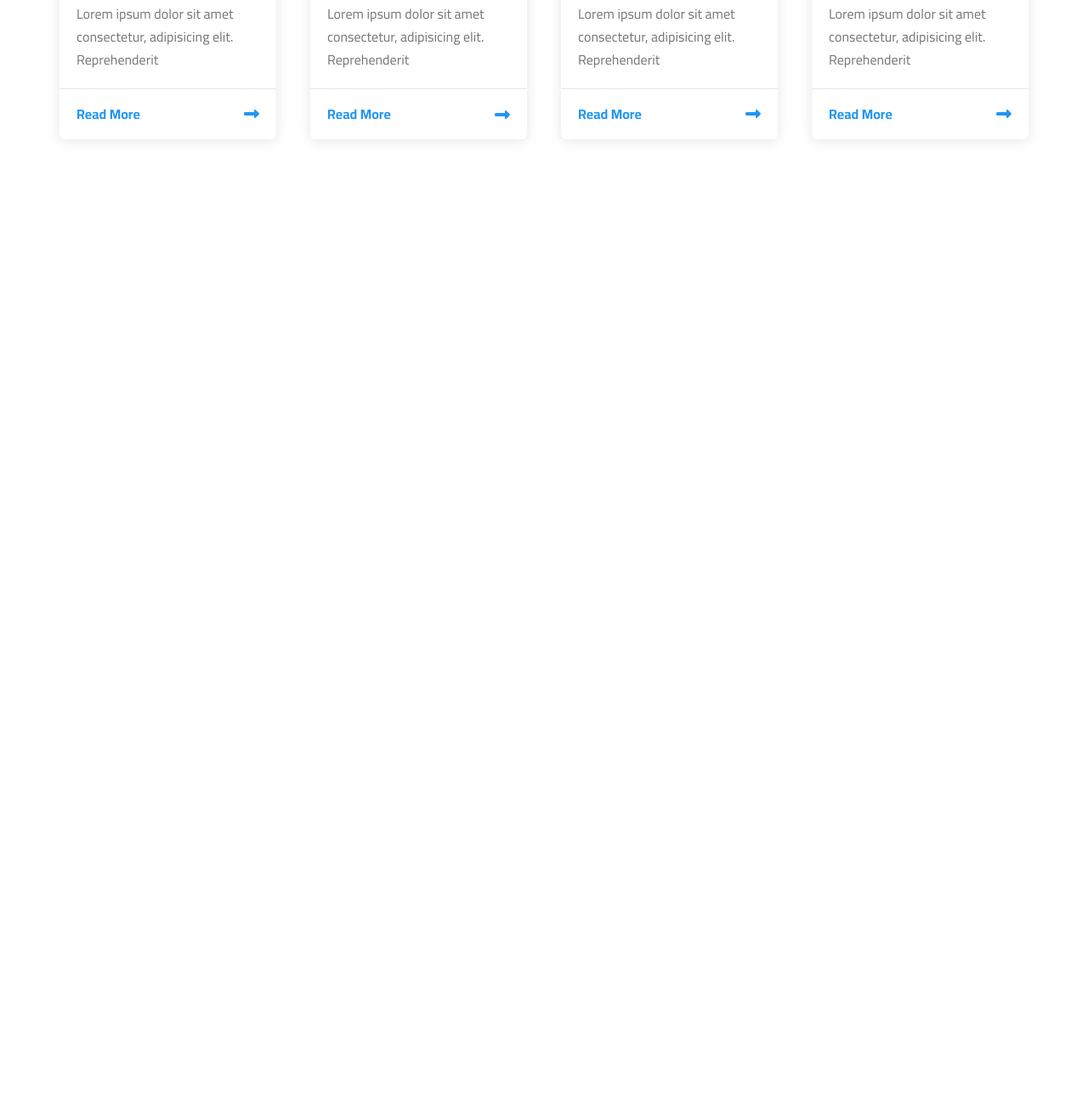
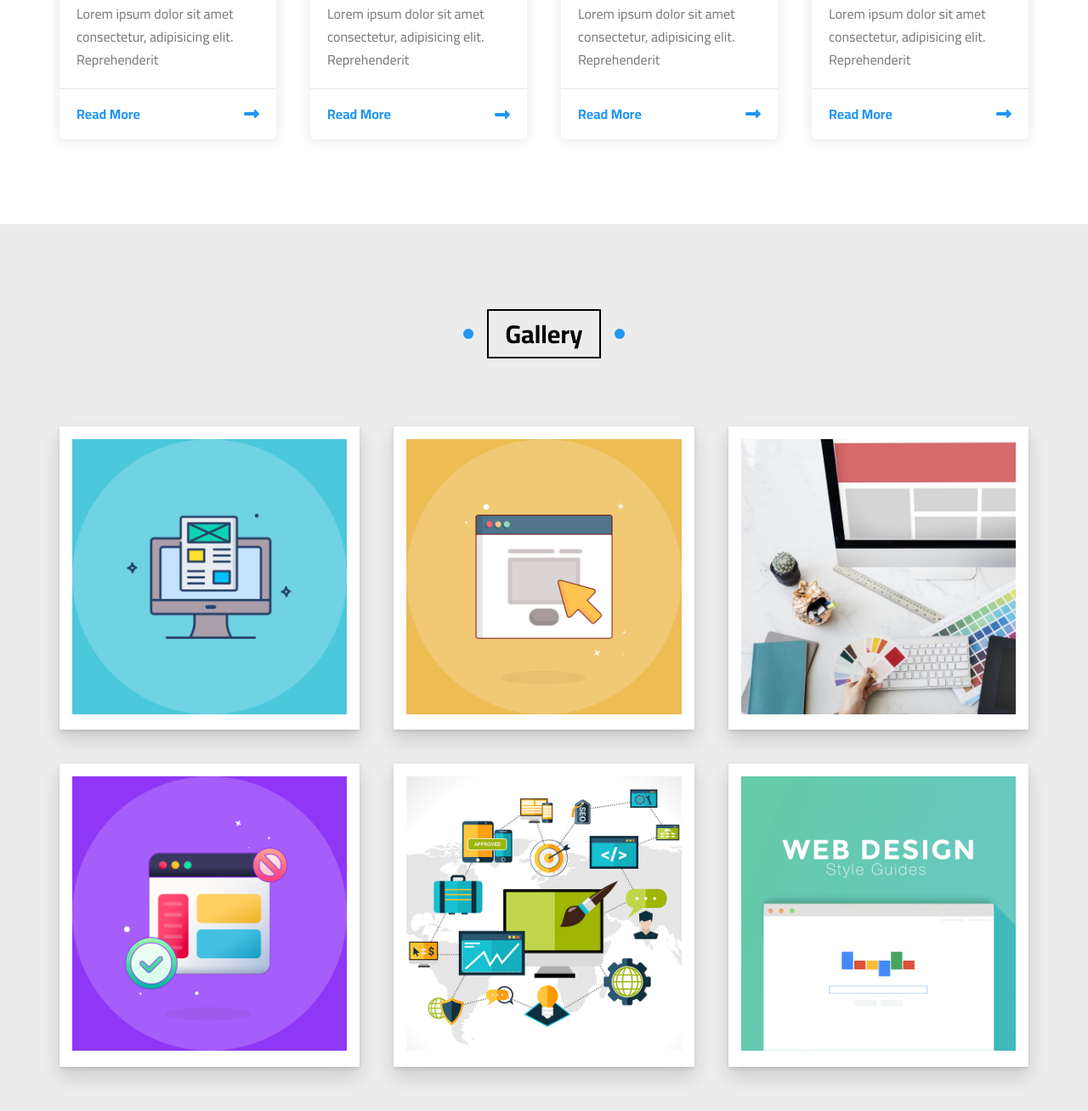
Before and after one commit to AhmaadAlharbi/Elzero-Template-3, a plain HTML site: page index.html in a window 1280 px wide. Shown: the part 1673-2981 px from the top of the page at 85% size. Before the commit the page ends 1937 px from the top, so only its background shows below. Drawn offline with Linux system fonts and the light colour scheme.

Commit message:
finish gallery section

```diff
--- a/css/elzero.css
+++ b/css/elzero.css
@@ -376,6 +376,51 @@ ul {
   animation: moving-arrow 0.5s linear infinite;
 }
 /* end articles */
+/* start Gallery */
+.gallery {
+  padding-top: var(--main-padding-top);
+  padding-bottom: var(--main-padding-bottom);
+  position: relative;
+  background-color: var(--section-background);
+}
+.gallery .container {
+  display: grid;
+  grid-template-columns: repeat(auto-fill, minmax(300px, 1fr));
+  gap: 40px;
+}
+.gallery .box {
+  padding: 15px;
+  background-color: white;
+  box-shadow: 0px 12px 20px 0px rgb(0 0 0 / 13%),
+    0px 2px 4px 0px rgb(0 0 0 / 12%);
+}
+.gallery .box .image {
+  position: relative;
+  overflow: hidden;
+}
+.gallery .box .image::before {
+  content: "";
+  position: absolute;
+  top: 50%;
+  left: 50%;
+  transform: translate(-50%, -50%);
+  background-color: rgb(255 255 255 / 20%);
+  width: 0px;
+  height: 0px;
+  opacity: 0;
+  z-index: 2;
+}
+.gallery .box .image:hover::before {
+  animation: flashing 0.7s;
+}
+.gallery .box img {
+  max-width: 100%;
+  transition: var(--main-transition);
+}
+.gallery .box .image:hover img {
+  transform: rotate(5deg) scale(1.1);
+}
+/* end Gallery */
 /* start animation */
 @keyframes up-and-down {
   0%,
@@ -434,4 +479,16 @@ ul {
     transform: translateX(10px);
   }
 }
+
+@keyframes flashing {
+  0%,
+  40% {
+    opacity: 1;
+  }
+  100% {
+    opacity: 0;
+    width: 200%;
+    height: 200%;
+  }
+}
 /* end animation */
--- a/index.html
+++ b/index.html
@@ -237,5 +237,42 @@
     </div>
     <div class="spikes"></div>
     <!-- End Articles -->
+    <!-- Start Gallery -->
+    <div class="gallery" id="gallery">
+      <h2 class="main-title">Gallery</h2>
+      <div class="container">
+        <div class="box">
+          <div class="image">
+            <img src="images/gallery-01.png" alt="" />
+          </div>
+        </div>
+        <div class="box">
+          <div class="image">
+            <img src="images/gallery-02.png" alt="" />
+          </div>
+        </div>
+        <div class="box">
+          <div class="image">
+            <img src="images/gallery-03.jpg" alt="" />
+          </div>
+        </div>
+        <div class="box">
+          <div class="image">
+            <img src="images/gallery-04.png" alt="" />
+          </div>
+        </div>
+        <div class="box">
+          <div class="image">
+            <img src="images/gallery-05.jpg" alt="" />
+          </div>
+        </div>
+        <div class="box">
+          <div class="image">
+            <img src="images/gallery-06.png" alt="" />
+          </div>
+        </div>
+      </div>
+    </div>
+    <!-- End Gallery -->
   </body>
 </html>
```
